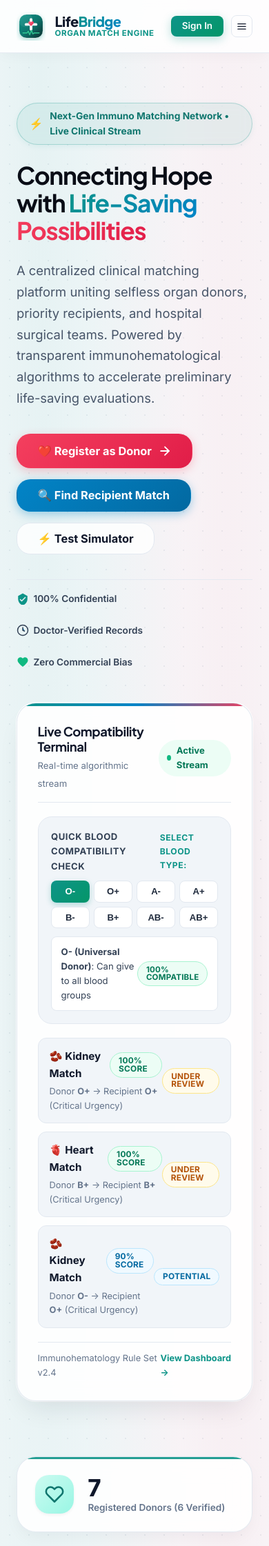
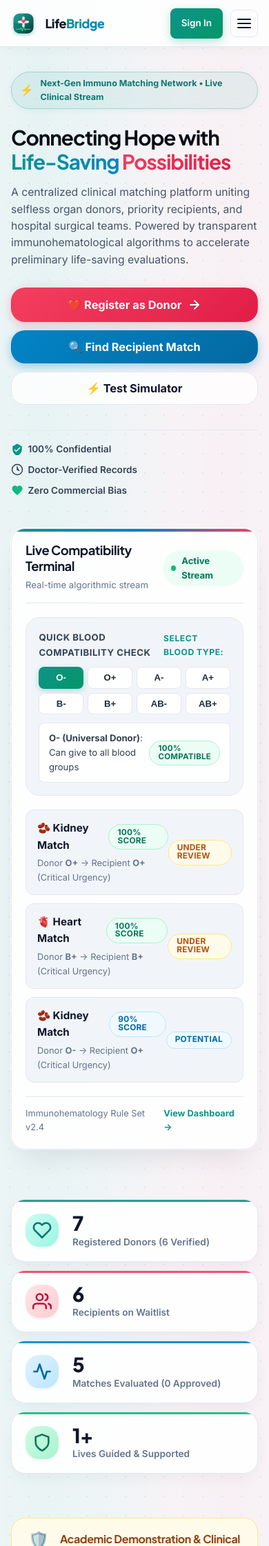
Before and after one commit to adithyan-ps/organ-donation-portal, a PHP site: page /organ_donation_portal/ in a window 390 px wide. Shown: the top 2242 px of the page at 69% size. Run offline with PHP 8.4, Linux system fonts and the light colour scheme; data comes from the database, SQL or seed files in the repository.

Commit message:
Implement full multi-tier responsiveness for all screen sizes (mobile, tablet, desktop, 4K)

```diff
--- a/assets/css/style.css
+++ b/assets/css/style.css
@@ -1766,30 +1766,43 @@ p:last-child {
 }
 
 /* --------------------------------------------------------------------------
-   Responsive Media Queries
+   Responsive Media Queries for ALL Screen Sizes
    -------------------------------------------------------------------------- */
+
+/* Global Touch & Responsive Tweaks */
+*, *::before, *::after {
+  -webkit-tap-highlight-color: transparent;
+}
+
+.table-responsive {
+  width: 100%;
+  overflow-x: auto;
+  -webkit-overflow-scrolling: touch;
+}
+
+@keyframes fadeInDown {
+  from {
+    opacity: 0;
+    transform: translateY(-8px);
+  }
+  to {
+    opacity: 1;
+    transform: translateY(0);
+  }
+}
+
+/* 1. Ultra-Wide & 4K Displays (>= 1440px) */
+@media (min-width: 1440px) {
+  .container {
+    max-width: 1360px;
+  }
+  .hero-title {
+    font-size: 3.5rem;
+  }
+}
+
+/* 2. Tablets Landscape & Small Laptops (<= 1024px) */
 @media (max-width: 1024px) {
-  .hero-grid {
-    grid-template-columns: 1fr;
-    gap: 3rem;
-  }
-  .stats-grid {
-    grid-template-columns: repeat(2, 1fr);
-  }
-  .footer-grid {
-    grid-template-columns: repeat(2, 1fr);
-    gap: 2.5rem;
-  }
-  .simulator-card {
-    grid-template-columns: 1fr;
-  }
-  .simulator-controls {
-    border-right: none;
-    border-bottom: 1px solid var(--border);
-  }
-}
-
-@media (max-width: 768px) {
   .nav-menu-wrapper, .desktop-only {
     display: none;
   }
@@ -1803,36 +1816,246 @@ p:last-child {
     top: 76px;
     left: 0;
     width: 100%;
+    max-height: calc(100vh - 76px);
+    overflow-y: auto;
+    -webkit-overflow-scrolling: touch;
     background: #ffffff;
     padding: 1.5rem;
     box-shadow: var(--shadow-xl);
     border-bottom: 1px solid var(--border);
+    animation: fadeInDown 0.25s ease-out;
   }
   .nav-menu-wrapper.show .nav-menu {
     flex-direction: column;
     width: 100%;
     align-items: stretch;
-    gap: 0.25rem;
+    gap: 0.35rem;
+  }
+  .nav-menu-wrapper.show .nav-link {
+    padding: 0.75rem 1rem;
+    font-size: 0.95rem;
+    height: auto;
+    border-radius: var(--radius-md);
   }
   .nav-menu-wrapper.show .nav-mobile-actions {
     display: flex;
+    flex-direction: column;
+    gap: 0.75rem;
+    margin-top: 1.25rem;
+    padding-top: 1.25rem;
+    border-top: 1px solid var(--border);
+  }
+  .hero-grid {
+    grid-template-columns: 1fr;
+    gap: 2.75rem;
+  }
+  .stats-grid {
+    grid-template-columns: repeat(2, 1fr);
+    gap: 1.15rem;
+  }
+  .footer-grid {
+    grid-template-columns: repeat(2, 1fr);
+    gap: 2.5rem;
+  }
+  .simulator-card {
+    grid-template-columns: 1fr;
+  }
+  .simulator-controls {
+    border-right: none;
+    border-bottom: 1px solid var(--border);
+  }
+}
+
+/* 3. Tablets Portrait (<= 768px) */
+@media (max-width: 768px) {
+  .section {
+    padding: 3.75rem 0;
+  }
+  .section-header {
+    margin-bottom: 2.25rem;
+  }
+  .steps-grid, .sdg-grid, .awareness-grid, .myths-grid {
+    grid-template-columns: 1fr;
+    gap: 1.25rem;
+  }
+  .form-grid {
+    grid-template-columns: 1fr;
+    gap: 1rem;
+  }
+  .form-group.col-span-2 {
+    grid-column: span 1;
+  }
+  .sim-organ-chips {
+    grid-template-columns: repeat(2, 1fr);
+    gap: 0.5rem;
+  }
+  .footer-grid {
+    grid-template-columns: 1fr;
+    gap: 2rem;
+  }
+  .flash-message-container {
+    top: 1rem;
+    left: 1rem;
+    right: 1rem;
+    max-width: none;
+  }
+  .modal-dialog {
+    max-width: 95vw;
+    margin: 1rem auto;
+  }
+}
+
+/* 4. Standard Mobile Screens (<= 480px) */
+@media (max-width: 480px) {
+  .container {
+    padding-left: 1rem;
+    padding-right: 1rem;
+  }
+  .navbar {
+    height: 68px;
+  }
+  .nav-container {
+    height: 68px;
+    gap: 0.65rem;
+  }
+  .nav-menu-wrapper.show {
+    top: 68px;
+    max-height: calc(100vh - 68px);
+    padding: 1.25rem 1rem;
+  }
+  .brand-sub {
+    display: none;
+  }
+  .brand-title {
+    font-size: 1.12rem;
+  }
+  .nav-brand img {
+    width: 36px;
+    height: 36px;
+  }
+  .hero {
+    padding: 2.25rem 0 3rem 0;
+  }
+  .hero-pill {
+    font-size: 0.78rem;
+    padding: 0.35rem 0.75rem;
+  }
+  .hero-title {
+    font-size: 1.85rem;
+    line-height: 1.18;
+    margin-bottom: 1rem;
+  }
+  .hero-lead {
+    font-size: 0.98rem;
+    line-height: 1.55;
+    margin-bottom: 1.75rem;
+  }
+  .hero-cta-group {
+    flex-direction: column;
+    align-items: stretch;
+    gap: 0.75rem;
+  }
+  .hero-cta-group .btn {
+    width: 100%;
+    min-height: 48px;
+  }
+  .hero-trust-badge {
+    flex-direction: column;
+    align-items: flex-start;
+    gap: 0.5rem;
+  }
+  .hero-visual-card {
+    padding: 1.25rem;
+    border-radius: var(--radius-lg);
   }
   .stats-grid {
     grid-template-columns: 1fr;
-  }
-  .steps-grid, .sdg-grid, .awareness-grid, .myths-grid {
+    gap: 0.75rem;
+  }
+  .stat-card {
+    padding: 1.15rem 1.25rem;
+    border-radius: var(--radius-lg);
+  }
+  .stat-icon {
+    width: 48px;
+    height: 48px;
+    font-size: 1.45rem;
+  }
+  .stat-number {
+    font-size: 1.8rem;
+  }
+  .simulator-controls {
+    padding: 1.25rem;
+  }
+  .simulator-result {
+    padding: 1.5rem 1.25rem;
+  }
+  .sim-blood-grid {
+    grid-template-columns: repeat(4, 1fr);
+    gap: 0.35rem;
+  }
+  .sim-blood-btn {
+    padding: 0.5rem 0.2rem;
+    font-size: 0.82rem;
+    min-width: 0;
+    min-height: 42px;
+  }
+  .sim-urgency-row {
+    grid-template-columns: repeat(2, 1fr);
+    gap: 0.4rem;
+  }
+  .sim-urgency-btn {
+    min-height: 42px;
+    font-size: 0.8rem;
+  }
+  .sim-score-number {
+    font-size: 3.2rem;
+  }
+  .chip-selector-grid {
+    grid-template-columns: repeat(4, 1fr);
+    gap: 0.35rem;
+  }
+  .selector-chip {
+    padding: 0.6rem 0.25rem;
+    font-size: 0.85rem;
+    min-width: 0;
+    min-height: 44px;
+    display: flex;
+    align-items: center;
+    justify-content: center;
+  }
+  .form-card {
+    padding: 1.5rem 1.25rem;
+  }
+  .btn {
+    min-height: 44px;
+  }
+  .footer {
+    padding: 3rem 0 1.5rem 0;
+  }
+  .footer-bottom {
+    flex-direction: column;
+    text-align: center;
+    gap: 0.5rem;
+  }
+}
+
+/* 5. Compact Small Mobile Screens (<= 360px) */
+@media (max-width: 360px) {
+  .container {
+    padding-left: 0.75rem;
+    padding-right: 0.75rem;
+  }
+  .hero-title {
+    font-size: 1.62rem;
+  }
+  .sim-organ-chips {
     grid-template-columns: 1fr;
   }
-  .form-grid {
-    grid-template-columns: 1fr;
-  }
-  .form-group.col-span-2 {
-    grid-column: span 1;
-  }
-  .sim-organ-chips {
+  .chip-selector-grid {
     grid-template-columns: repeat(2, 1fr);
   }
-  .footer-grid {
-    grid-template-columns: 1fr;
-  }
-}
+  .mobile-quick-login {
+    display: none;
+  }
+}
--- a/assets/js/main.js
+++ b/assets/js/main.js
@@ -19,6 +19,23 @@ document.addEventListener('DOMContentLoaded', () => {
     // Close menu when clicking outside
     document.addEventListener('click', (e) => {
       if (!navToggle.contains(e.target) && !navMenuWrapper.contains(e.target) && navMenuWrapper.classList.contains('show')) {
+        navMenuWrapper.classList.remove('show');
+        navToggle.setAttribute('aria-expanded', 'false');
+      }
+    });
+
+    // Auto-close menu when tapping any navigation link
+    const mobileLinks = navMenuWrapper.querySelectorAll('.nav-link, .nav-mobile-actions a');
+    mobileLinks.forEach((link) => {
+      link.addEventListener('click', () => {
+        navMenuWrapper.classList.remove('show');
+        navToggle.setAttribute('aria-expanded', 'false');
+      });
+    });
+
+    // Close menu on Escape key
+    document.addEventListener('keydown', (e) => {
+      if (e.key === 'Escape' && navMenuWrapper.classList.contains('show')) {
         navMenuWrapper.classList.remove('show');
         navToggle.setAttribute('aria-expanded', 'false');
       }
--- a/includes/header.php
+++ b/includes/header.php
@@ -50,8 +50,8 @@ $flash = get_flash_message();
 
   <!-- Cloud Serverless / Database Mode Banner -->
   <?php if (!is_db_connected()): ?>
-  <div style="background: linear-gradient(90deg, #fffbeb, #fef3c7); border-bottom: 1px solid #fde68a; padding: 8px 16px; font-size: 0.85rem; color: #92400e; text-align: center; position: relative; z-index: 1000; display: flex; align-items: center; justify-content: center; gap: 8px; flex-wrap: wrap;">
-    <span>⚡ <strong>Cloud Serverless Preview:</strong> Running on Vercel. Connect a cloud MySQL database via <code>DATABASE_URL</code> in Vercel settings for production storage.</span>
+  <div style="background: linear-gradient(90deg, #fffbeb, #fef3c7); border-bottom: 1px solid #fde68a; padding: 8px 12px; font-size: 0.82rem; line-height: 1.4; color: #92400e; text-align: center; position: relative; z-index: 1000; display: flex; align-items: center; justify-content: center; gap: 8px; flex-wrap: wrap; word-break: break-word;">
+    <span>⚡ <strong>Cloud Serverless Preview:</strong> Running on Vercel. Connect a cloud MySQL database via <code>DATABASE_URL</code> in Vercel settings for live data persistence.</span>
   </div>
   <?php endif; ?>
 
```
Also changed, not shown: assets/css/dashboard.css (+59 -5 lines).
